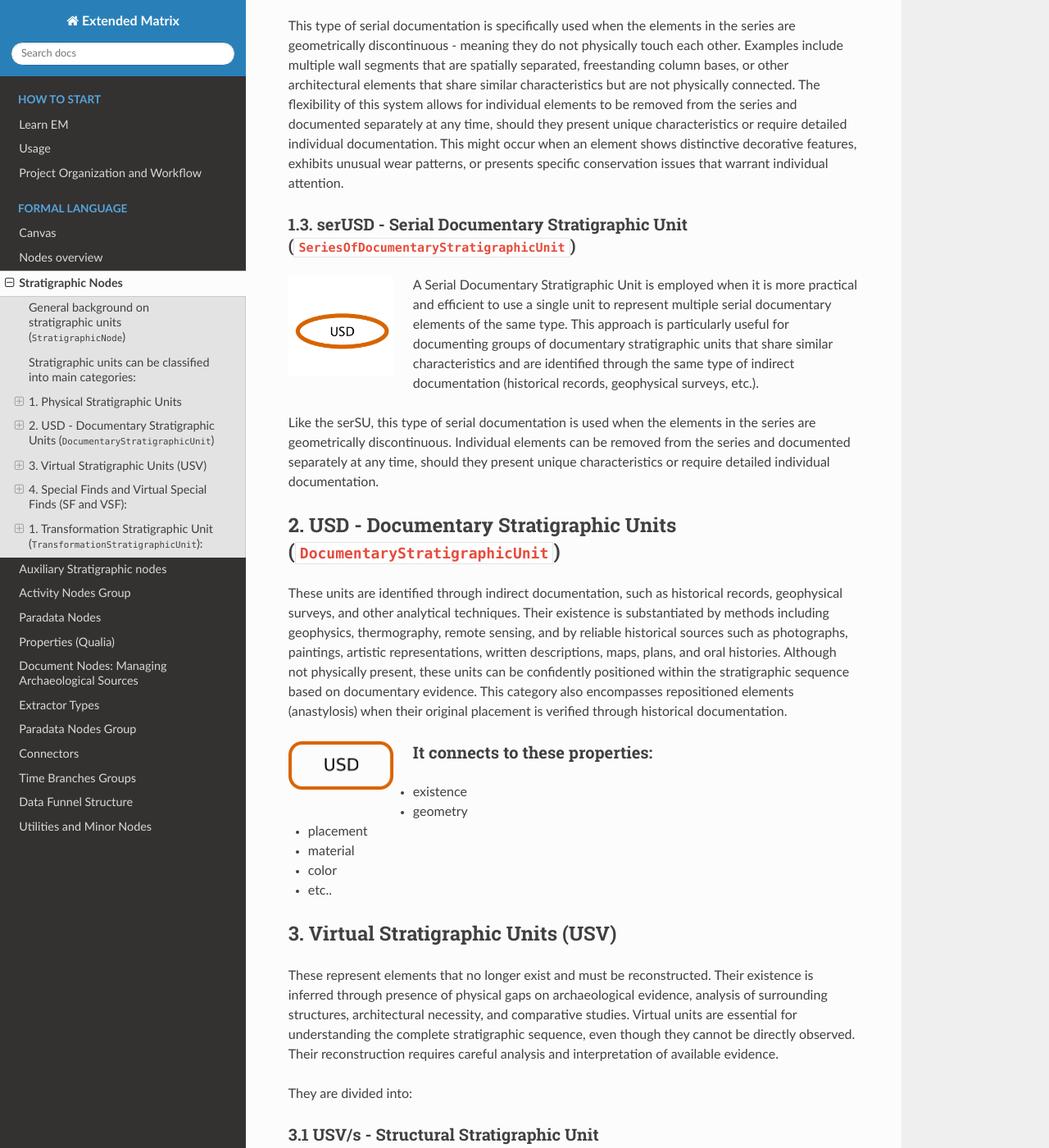
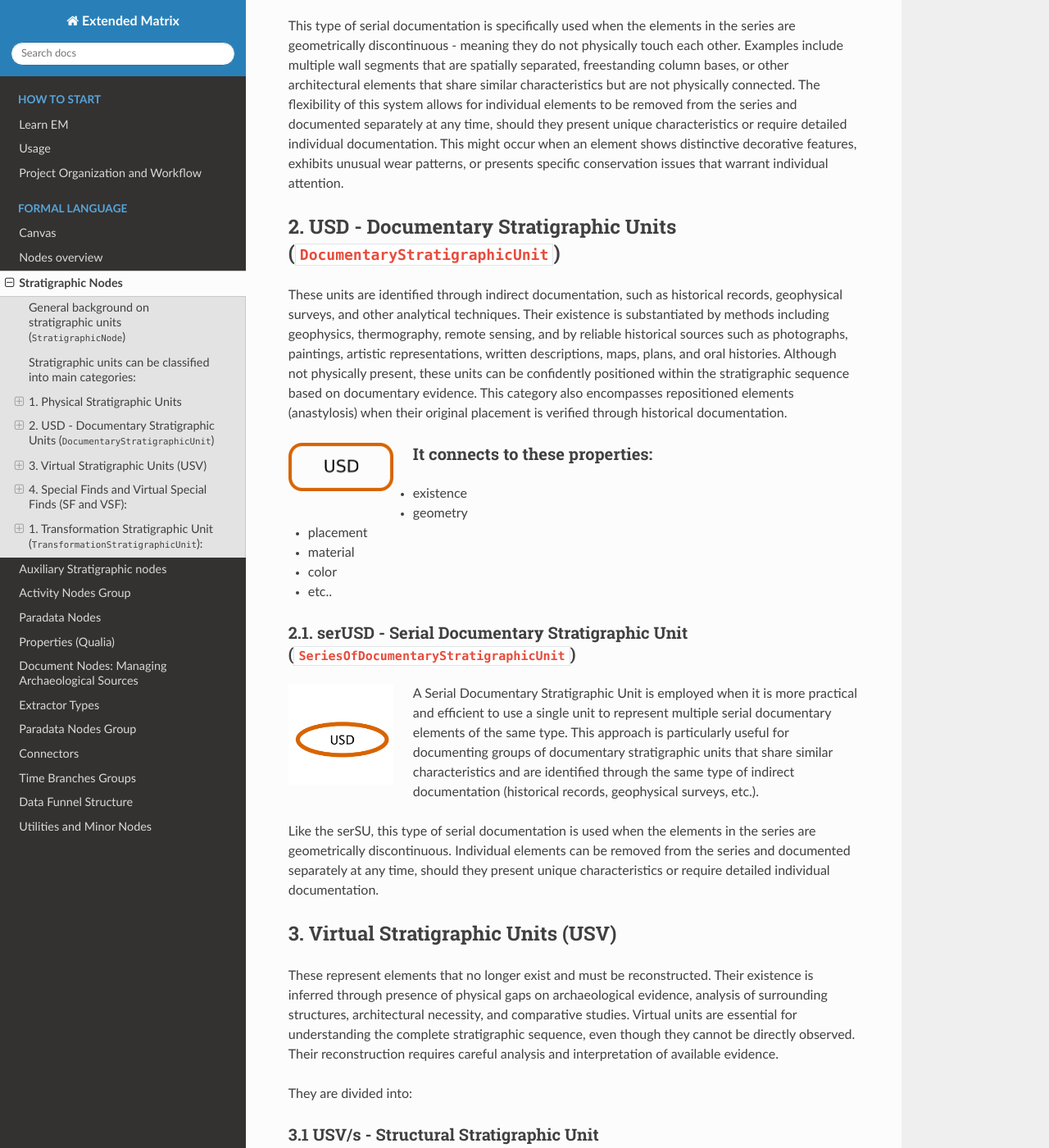
Before and after one commit to zalmoxes-laran/ExtendedMatrix-doc, a Sphinx documentation site: the page built from docs/stratigraphic_nodes.rst, in a window 1280 px wide and 1400 px high, scrolled down 1770 px. Shown: the whole window at 82% size. Built offline with Sphinx 7.4.7 and the Read the Docs theme 3.1.0, drawn with Linux system fonts in a browser that asks for light colours; pages that are not in the unit, such as notebooks, are missing from menus; some of the changed lines change nothing that is shown.

Commit message:
Update stratigraphic_nodes.rst

```diff
--- a/docs/stratigraphic_nodes.rst
+++ b/docs/stratigraphic_nodes.rst
@@ -60,19 +60,6 @@ The flexibility of this system allows for individual elements to be removed from
 
 .. _serusdnode:
 
-1.3. serUSD - Serial Documentary Stratigraphic Unit (``SeriesOfDocumentaryStratigraphicUnit``)
-~~~~~~~~~~~~~~~~~~~~~~~~~~~~~~~~~~~~~~~~~~~~~~~~~~~~~~~~~~~~~~~~~~~~~~~~~~~~~~~~~~~~~~~~~~~~~~
-
-.. image:: img/2D/serUSD.png
-  :width: 128px
-  :align: left
-
-A Serial Documentary Stratigraphic Unit is employed when it is more practical and efficient to use a single unit to represent multiple serial documentary elements of the same type. This approach is particularly useful for documenting groups of documentary stratigraphic units that share similar characteristics and are identified through the same type of indirect documentation (historical records, geophysical surveys, etc.).
-
-Like the serSU, this type of serial documentation is used when the elements in the series are geometrically discontinuous. Individual elements can be removed from the series and documented separately at any time, should they present unique characteristics or require detailed individual documentation.
-
-.. _usd:
-
 2. USD - Documentary Stratigraphic Units (``DocumentaryStratigraphicUnit``)
 ---------------------------------------------------------------------------
 
@@ -91,6 +78,19 @@ It connects to these properties:
 - material
 - color
 - etc..
+
+2.1. serUSD - Serial Documentary Stratigraphic Unit (``SeriesOfDocumentaryStratigraphicUnit``)
+~~~~~~~~~~~~~~~~~~~~~~~~~~~~~~~~~~~~~~~~~~~~~~~~~~~~~~~~~~~~~~~~~~~~~~~~~~~~~~~~~~~~~~~~~~~~~~
+
+.. image:: img/2D/serUSD.png
+  :width: 128px
+  :align: left
+
+A Serial Documentary Stratigraphic Unit is employed when it is more practical and efficient to use a single unit to represent multiple serial documentary elements of the same type. This approach is particularly useful for documenting groups of documentary stratigraphic units that share similar characteristics and are identified through the same type of indirect documentation (historical records, geophysical surveys, etc.).
+
+Like the serSU, this type of serial documentation is used when the elements in the series are geometrically discontinuous. Individual elements can be removed from the series and documented separately at any time, should they present unique characteristics or require detailed individual documentation.
+
+.. _usd:
 
 3. Virtual Stratigraphic Units (USV)
 ------------------------------------
```
